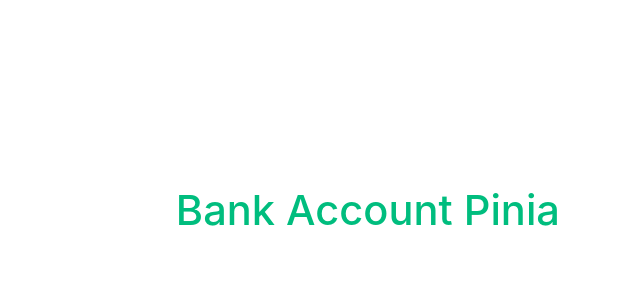
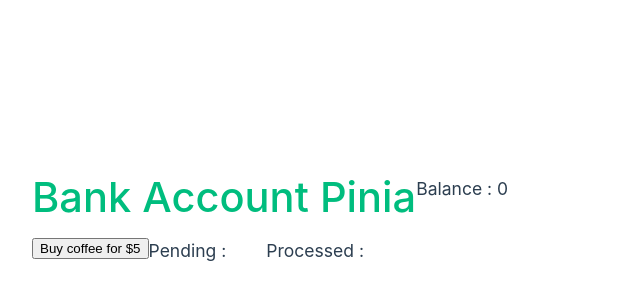
Before and after one commit to BrianH29/learn_pinia, a Vue app: page / in a window 1280 px wide. Shown: the part 180-480 px from the top of the page, without its empty margins (0-640 px from the left). Built offline with nearby package versions, Linux system fonts and the light colour scheme.

Commit message:
bank account

```diff
--- a/src/App.vue
+++ b/src/App.vue
@@ -1,11 +1,31 @@
 <script setup lang="ts">
 import HelloWorld from './components/HelloWorld.vue'
+import {useBankAccountStore} from './stores/bankAccount'
+
+const store = useBankAccountStore();
 </script>
 
 <template>
   <header>
     <div class="wrapper">
       <HelloWorld msg="Bank Account Pinia" />
+      <h3>Balance : {{ store.runningBalance }} </h3>
+
+      <button @click="store.charge(5)">Buy coffee for $5</button>
+
+      <h3>Pending : </h3>
+      <ul>
+        <li v-for="item in store.pendingTransactions" :key="item.id">
+          ${{ item.amount }}
+        </li>
+      </ul>
+
+      <h3>Processed : </h3>
+      <ul>
+        <li v-for="item in store.processedTransactions" :key="item.id">
+          ${{ item.amount }}
+        </li>
+      </ul>
     </div>
   </header>
 
--- a/src/stores/bankAccount.ts
+++ b/src/stores/bankAccount.ts
@@ -1,5 +1,54 @@
 import { defineStore } from "pinia";
 
+type Transactions = {
+  id: number;
+  type : 'charge' | 'refund' | 'payment';
+  amount : number;
+  status: 'pending' | 'processed';
+}
+
+type BankDetails = {
+  balance: number;
+  transactions : Transactions[];
+}
+
+// state: () => {
+//   return {
+//     balance : 0,
+//     transactions: [],
+//   } as BankDetails;
+// }
 export const useBankAccountStore = defineStore('bankAccount', {
+  state: () => ({
+    balance : 0,
+    transactions: [],
+  }) as BankDetails,
 
+  actions: {
+    charge(amount : number) {
+      const id = Date.now();
+      this.transactions.push({
+        id,
+        type: 'charge',
+        amount,
+        status : 'pending',
+      });
+      return id;
+    }
+  },
+
+  getters: {
+      processedTransactions: (state) =>
+        state.transactions.filter((t) => t.status === 'processed'),
+
+      pendingTransactions: (state) =>
+        state.transactions.filter((t) => t.status === 'pending'),
+
+      runningBalance(state) : number {
+        return (
+          this.balance +
+          this.processedTransactions.map((t) => t.amount).reduce((acc, curr) => acc + curr, 0)
+        );
+      },
+  }
 })
```
